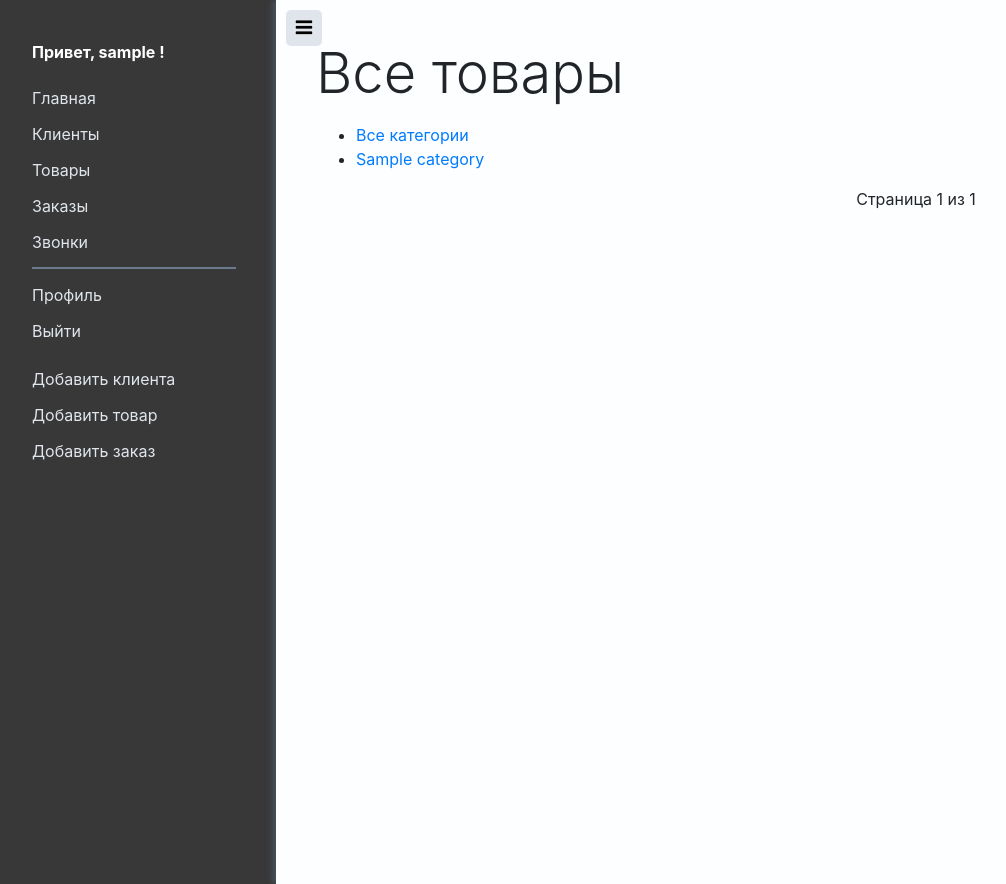
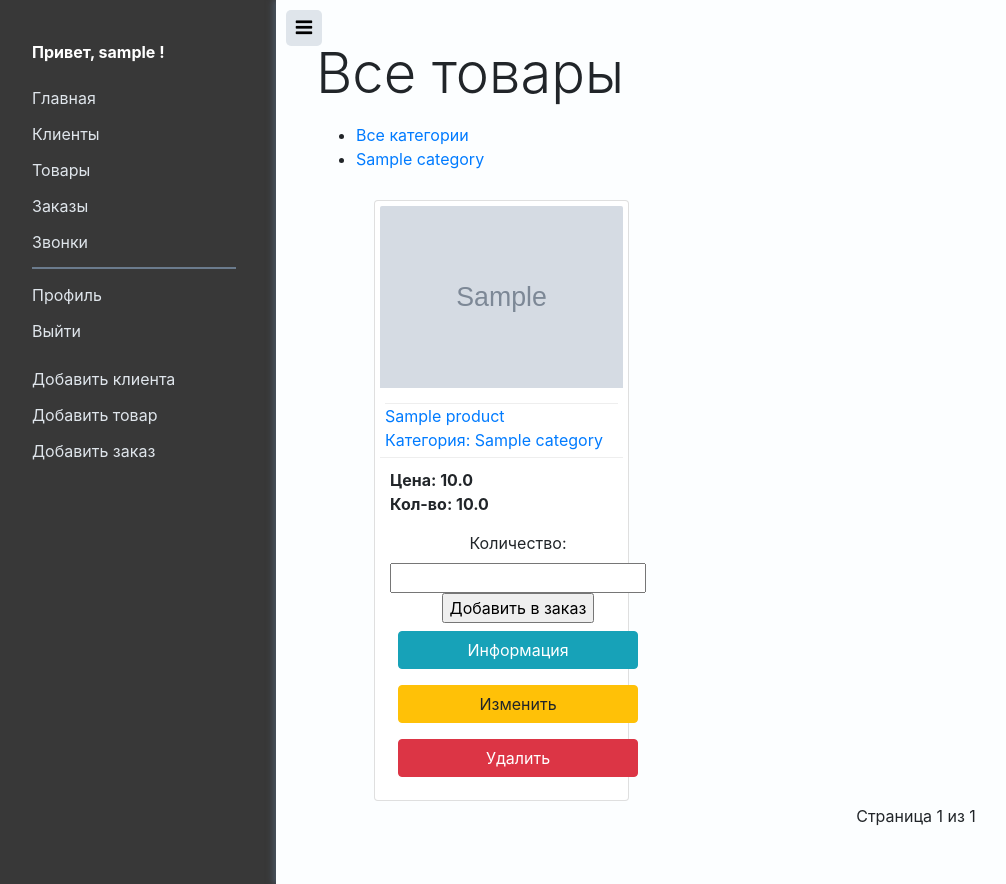
Before and after one commit to verhovensky/crm-yuf, a Django app: page /product/list in a window 1280 px wide. Shown: the whole page, without its empty margins (8-1014 px from the left). Run offline with Django 3.2, Linux system fonts and the light colour scheme; a user stored in the database is signed in; tables that the repository leaves empty hold one stand-in row (values such as "Sample post"); grey boxes marked "Sample" are stand-in pictures; some libraries are stand-ins or nearby versions.

Commit message:
URLs fix, template urls fix, add django.contrib.auth to root urls.py, product views.py fix

```diff
--- a/cart/templates/cart/detail.html
+++ b/cart/templates/cart/detail.html
@@ -65,10 +65,10 @@
         <div class="row">
             <div class="col-sm-auto p-0">
                 {% if messages %}
-                    <a class="btn btn-primary" role="button" href="{% url "inventory:product_list" %}">Добавить товары</a>
+                    <a class="btn btn-primary" role="button" href="{% url "product:product_list" %}">Добавить товары</a>
                 {% else %}
                     <a class="btn btn-success m-2" role="button" data-toggle="modal" data-target="#OrderModalCenter">Оформить заказ</a>
-                    <a class="btn btn-primary m-2" role="button" href="{% url "inventory:product_list" %}">Добавить товары</a>
+                    <a class="btn btn-primary m-2" role="button" href="{% url "product:product_list" %}">Добавить товары</a>
                 {% endif %}
             </div>
         </div>
--- a/client/templates/client/client_form.html
+++ b/client/templates/client/client_form.html
@@ -14,7 +14,7 @@
                 <div class="row pt-2">
                     <div class="col-sm">
                       <button type="submit" class="btn btn-success">Сохранить</button>
-                      <a href="/client/" class="btn btn-warning">Назад</a>
+                      <a href="{% url 'client:client_main' %}" class="btn btn-warning">Назад</a>
                     </div>
                 </div>
             </form>
--- a/crmdev/urls.py
+++ b/crmdev/urls.py
@@ -9,11 +9,12 @@ from django.conf.urls.static import static
 # include urlconf of apps:
 
 urlpatterns = [
+    path('admin/', admin.site.urls),
+    path('user/', include(('django.contrib.auth.urls', 'django.contrib.auth'), namespace='user')),
+    path('account/', include('account.urls', namespace='account')),
     path('client/', include('client.urls', namespace='client')),
-    path('account/', include('account.urls')),
-    path('admin/', admin.site.urls),
     path('cart/', include('cart.urls', namespace='cart')),
-    path('product/', include(('product.urls', 'product'), namespace='inventory')),
+    path('product/', include(('product.urls', 'product'), namespace='product')),
     path('order/', include(('order.urls', 'order'), namespace='order'))
 ] + static(settings.MEDIA_URL, document_root=settings.MEDIA_ROOT)
 
--- a/order/urls.py
+++ b/order/urls.py
@@ -2,6 +2,8 @@ from django.urls import path
 from .views import OrderListAll, ChangeOrder, CreateExists, CreateNew, OrderDetailView, DeleteOrder
 from django.conf import settings
 from django.conf.urls.static import static
+
+app_name = 'order'
 
 urlpatterns = [
     path('', OrderListAll.as_view(extra_context=
--- a/product/templates/product/productdetail.html
+++ b/product/templates/product/product_detail.html
@@ -5,7 +5,7 @@
     <div id="sidebar">
         <ul>
             <li class="selected">
-                <a href="/product/query">Все категории</a>
+                <a href="{% url 'product:product_list' %}">Все категории</a>
             </li>
             {% for c in categories %}
                 <li class="selected">
@@ -35,8 +35,8 @@
     </form>
 
     <div class="pb-5 pt-1">
-        <a href=" {% url 'product:edit_product' pk=product.pk %} " class="btn btn-warning text-center">Изменить</a>
-        <a href=" {% url 'product:delete_product' pk=product.pk %} " class="btn btn-danger text-center">Удалить</a>
+        <a href="{% url 'product:edit_product' product.slug product.pk %}" class="btn btn-warning text-center">Изменить</a>
+        <a href="{% url 'product:delete_product' product.pk %}" class="btn btn-danger text-center">Удалить</a>
     </div>
 
 {% endblock %}
--- a/product/templates/product/addproduct.html
+++ b/product/templates/product/product_form.html
@@ -9,7 +9,7 @@
                 {{ form.as_p }}
                 <div class="buttons" style="display: flex">
                     <button type="submit" style="margin-right: 5px;" class="btn btn-success">Сохранить</button>
-                    <a href="/product/query" class="btn btn-warning">Отмена</a>
+                    <a href="{% url 'product:product_list' %}" class="btn btn-warning">Отмена</a>
                 </div>
             </form>
         </div>
@@ -19,7 +19,7 @@
                 <p class="lead">Быстрый переход</p>
                 <ul>
                     <li class="selected">
-                        <a href="/product/query">Все категории</a>
+                        <a href="{% url 'product:product_list' %}">Все товары</a>
                     </li>
                     {% for c in categories %}
                         <li class="selected">
--- a/product/templates/product/products.html
+++ b/product/templates/product/product_list.html
@@ -56,7 +56,8 @@
                                         {% csrf_token %}
                                         <input type="submit" value="Добавить в заказ">
                                     </form>
-                                    <a href="edit/{{ product.id }}" class="btn btn-warning text-center m-2">Изменить</a>
+                                    <a href="{% url 'product:single_product' product.slug product.id %}" class="btn btn-info text-center m-2">Информация</a>
+                                    <a href="{% url 'product:edit_product' product.slug product.id %}" class="btn btn-warning text-center m-2">Изменить</a>
                                     <button data-id="{{ product.id }}" class="btn btn-danger text-center m-2 get_delete_id" role="button" data-toggle="modal" data-target="#exampleModalCenter">Удалить</button>
                                 </div>
                             </div> <!-- bottom-wrap.// -->
--- a/product/urls.py
+++ b/product/urls.py
@@ -11,10 +11,10 @@ from django.conf.urls.static import static
 app_name = "product"
 
 urlpatterns = [
-    path('<str:slug>/pk=<int:pk>', SingleProductView.as_view(), name='single_product'),
+    path('list', ProductListView.as_view(), name='product_list'),
+    path('<str:slug>/<int:pk>', SingleProductView.as_view(), name='single_product'),
+    path('edit/<str:slug>/<int:pk>', ProductUpdateView.as_view(), name='edit_product'),
     path('add', ProductCreateView.as_view(), name='add_product'),
-    path('edit/<int:pk>', ProductUpdateView.as_view(), name='edit_product'),
-    path('query', ProductListView.as_view(), name='product_list'),
-    path('<str:slug>', CategoryListView.as_view(), name='category_list'),
-    path('delete/<int:pk>', ProductDeleteView.as_view(), name='delete_product')
+    path('category/<str:slug>', CategoryListView.as_view(), name='category_list'),
+    path('delete/<int:pk>', ProductDeleteView.as_view(), name='delete_product'),
 ] + static(settings.MEDIA_URL, document_root=settings.MEDIA_ROOT)
--- a/product/views.py
+++ b/product/views.py
@@ -7,12 +7,11 @@ from cart.forms import CartAddProductForm
 
 
 class ProductListView(LoginRequiredMixin, ListView):
-    paginate_by = 3
+    paginate_by = 10
     cart_product_form = CartAddProductForm()
     extra_context = {'page_title': 'Товары',
                      'page_header': 'Все товары',
                      'cart_product_form': cart_product_form}
-    template_name = 'product/products.html'
     context_object_name = 'products'
     queryset = Product.objects.filter(available=True).order_by('-created')
 
@@ -23,9 +22,8 @@ class ProductListView(LoginRequiredMixin, ListView):
 
 
 class CategoryListView(LoginRequiredMixin, ListView):
-    paginate_by = 3
+    paginate_by = 10
     extra_context = {'page_title': 'Товары', 'page_header': 'Все товары'}
-    template_name = 'product/products.html'
     context_object_name = 'products'
 
     def get_queryset(self):
@@ -45,7 +43,6 @@ class SingleProductView(LoginRequiredMixin, DetailView):
     extra_context = {'page_title': 'Товар',
                      'categories': Category.objects.all(),
                      'cart_product_form': cart_product_form}
-    template_name = 'product/productdetail.html'
     context_object_name = 'product'
 
     def get_object(self, queryset=None):
@@ -54,12 +51,11 @@ class SingleProductView(LoginRequiredMixin, DetailView):
 
 class ProductCreateView(PermissionRequiredMixin, CreateView):
     permission_required = 'product.add_product'
-    template_name = 'product/addproduct.html'
     extra_context = {'page_title': 'Добавить товар',
                      'header_page': 'Добавить товар',
                      'categories': Category.objects.all()}
     form_class = ProductAddForm
-    success_url = 'query'
+    success_url = 'product:product_detail'
 
 
 class ProductDeleteView(PermissionRequiredMixin, DeleteView):
@@ -77,8 +73,8 @@ class ProductDeleteView(PermissionRequiredMixin, DeleteView):
 class ProductUpdateView(PermissionRequiredMixin, UpdateView):
     model = Product
     permission_required = 'product.change_product'
-    template_name = 'product/addproduct.html'
-    fields = ('name', 'image', 'price', 'stock', 'available')
-    success_url = '/product/query'
-    # calc_total_product would be nice to make permanent field
-    # displayed somewhere in corner
+    form_class = ProductAddForm
+    extra_context = {'page_title': 'Изменить товар',
+                     'header_page': 'Изменить товар',
+                     'categories': Category.objects.all()}
+    success_url = 'product:product_list'
```
